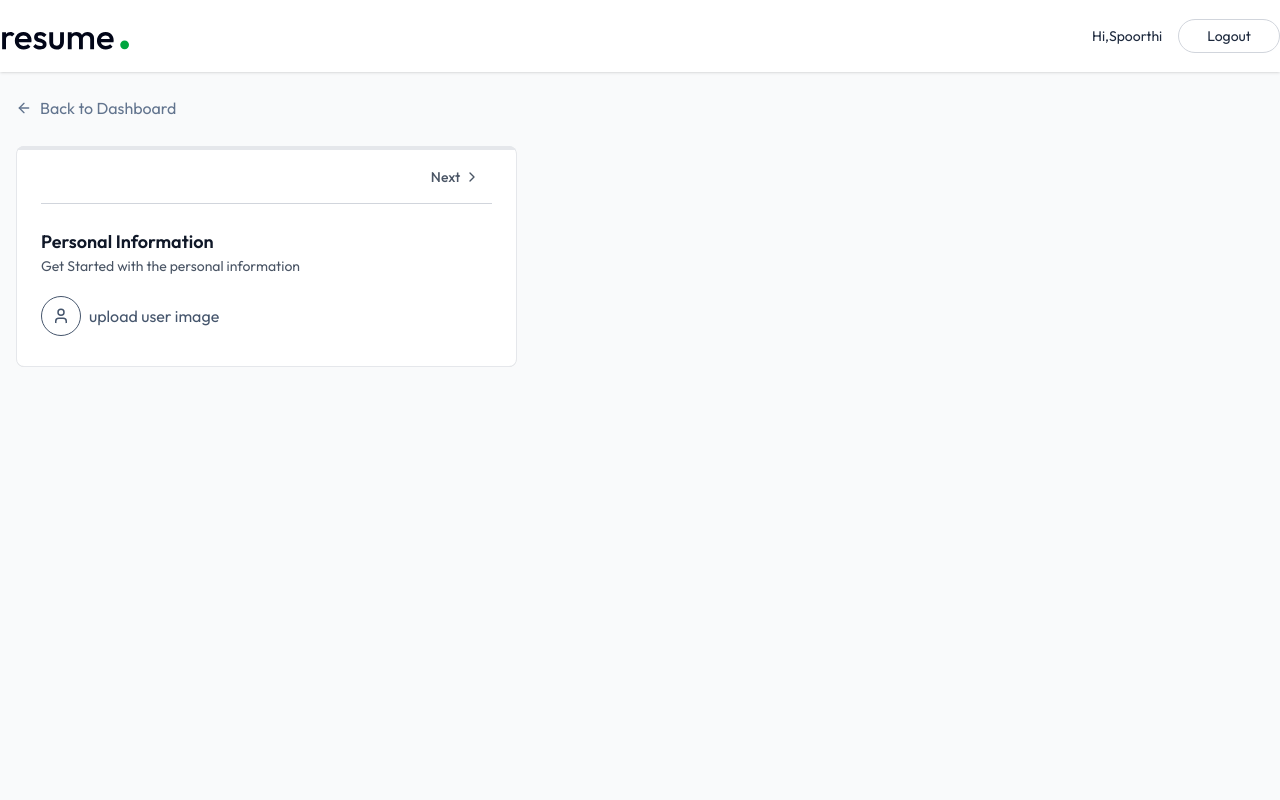
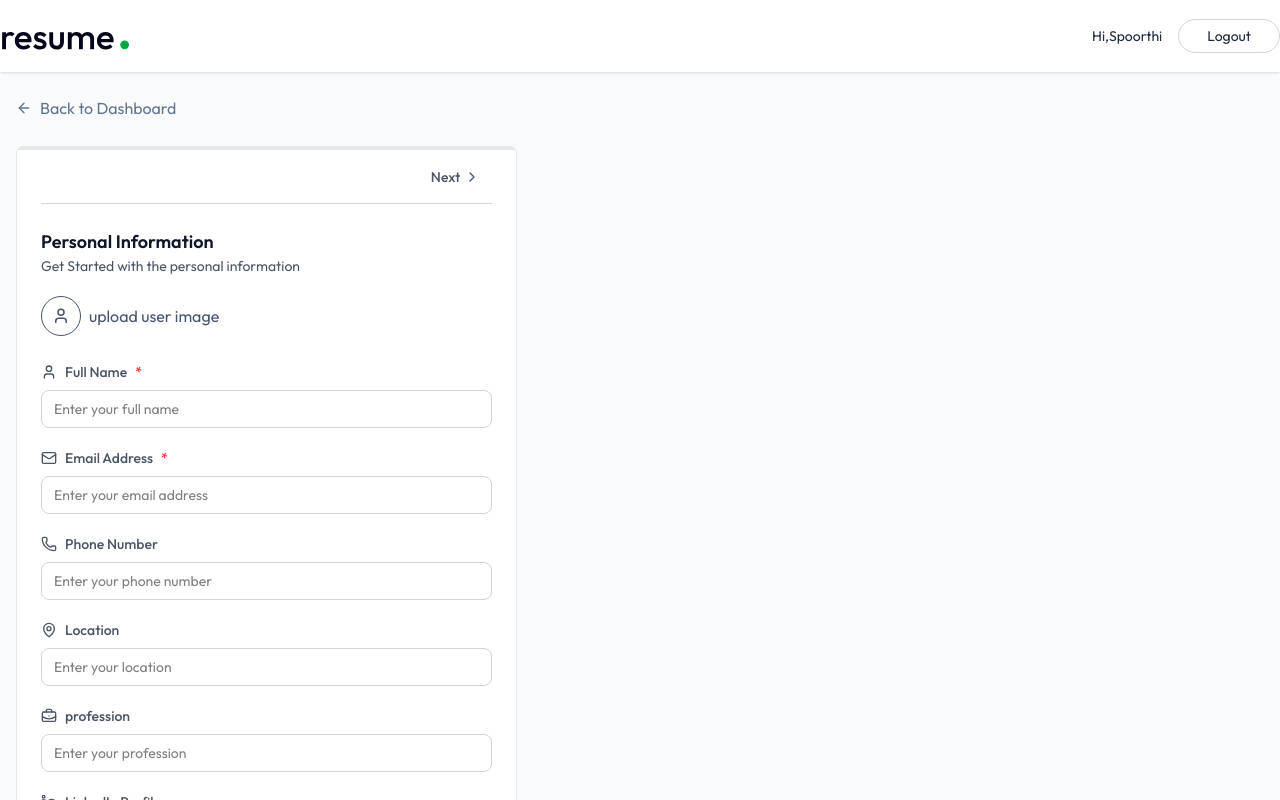
Before and after one commit to spoorthiggowda917-cpu/Mern-stack-resumee, a React (Vite) app: page /app/builder/1 in a window 1280 px wide. Shown: the top 800 px of the page. Built offline with nearby package versions, Linux system fonts and the light colour scheme; the HTML template or start-up script is replaced by a standard one.

Commit message:
added PersonalInfo component

```diff
--- a/src/Components/Home/PersonalInfoForm.jsx
+++ b/src/Components/Home/PersonalInfoForm.jsx
@@ -1,7 +1,7 @@
-import { User } from 'lucide-react'
+import { BriefcaseBusiness, Globe, Icon, Linkedin, Mail, MapPin, Phone, User } from 'lucide-react'
 import React from 'react'
 
-function PersonalInfoForm({ data, onChange, removeBackground, setRemoveBackground }) {
+function PersonalInfoForm({ data={}, onChange, removeBackground, setRemoveBackground }) {
 
     const handleChange = (field, value) => {
         onChange({ ...data, [field]: value })
@@ -14,6 +14,16 @@
  Result:
 { name: "Spoorthi", email: "newemail@gmail.com" }]
  */
+
+const fields=[
+    {key:"full_name", label:"Full Name", icon:User, type: "text", required:true},
+    {key:"email", label:"Email Address", icon:Mail, type: "email", required:true},
+    {key:"phone", label:"Phone Number", icon:Phone, type: "tel"},
+    {key:"location", label:"Location", icon:MapPin, type: "text"},
+    {key:"profession", label:"profession", icon:BriefcaseBusiness, type: "text"},
+    {key:"linkedin", label:"LinkedIn Profile", icon: Linkedin, type: "url"},
+    {key:"website", label:"Personal Website", icon:Globe, type: "url"},
+]
 
     return (
         <div>
@@ -61,6 +71,39 @@
 )}
 
             </div>
+
+{fields.map((field) => {
+  const IconComponent = field.icon;
+  return (
+    <div key={field.key} className="space-y-1 mt-5">
+      <label className="flex items-center gap-2 text-sm font-medium text-gray-600">
+        <IconComponent className="size-4" />
+        {field.label}
+        {field.required && <span className="text-red-500">*</span>}
+      </label>
+
+      <input
+        type={field.type}
+        value={data[field.key] || ""}
+        onChange={(e) => handleChange(field.key, e.target.value)}
+        className="mt-1 w-full px-3 py-2 border border-gray-300 rounded-lg focus:ring focus:ring-blue-500 focus:border-blue-500 outline-none transition-colors text-sm"
+        placeholder={`Enter your ${field.label.toLowerCase()}`}
+        required={field.required}
+      />
+    </div>
+  );
+})}
+
+
+
+
+
+
+
+
+
+
+
         </div>
     )
 }
--- a/src/pages/ResumeBuilder.jsx
+++ b/src/pages/ResumeBuilder.jsx
@@ -34,7 +34,7 @@
 Also updates the browser tab title to the resume title.*/}
 
   const [activeSectionIndex, setActiveSectionIndex] = useState(0)
-  const [removeBackground, setRemovebackground] = useState(false)
+  const [removeBackground, setRemoveBackground] = useState(false)
 
   const sections = [
     { id: "personal", name: "Personal Info", icon: User },
@@ -103,7 +103,7 @@
               <div className='space-y-6'>
                 {activeSection.id === 'personal' && (
                   <PersonalInfoForm data={resumeData.personal_info} onChange={(data) => setResumeData(prev => ({ ...prev, personal_info: data }))}
-                    removeBackground={removeBackground} setRemoveBackground={setRemovebackground} />
+                    removeBackground={removeBackground} setRemoveBackground={setRemoveBackground} />
                 )}
               </div>
 
```
